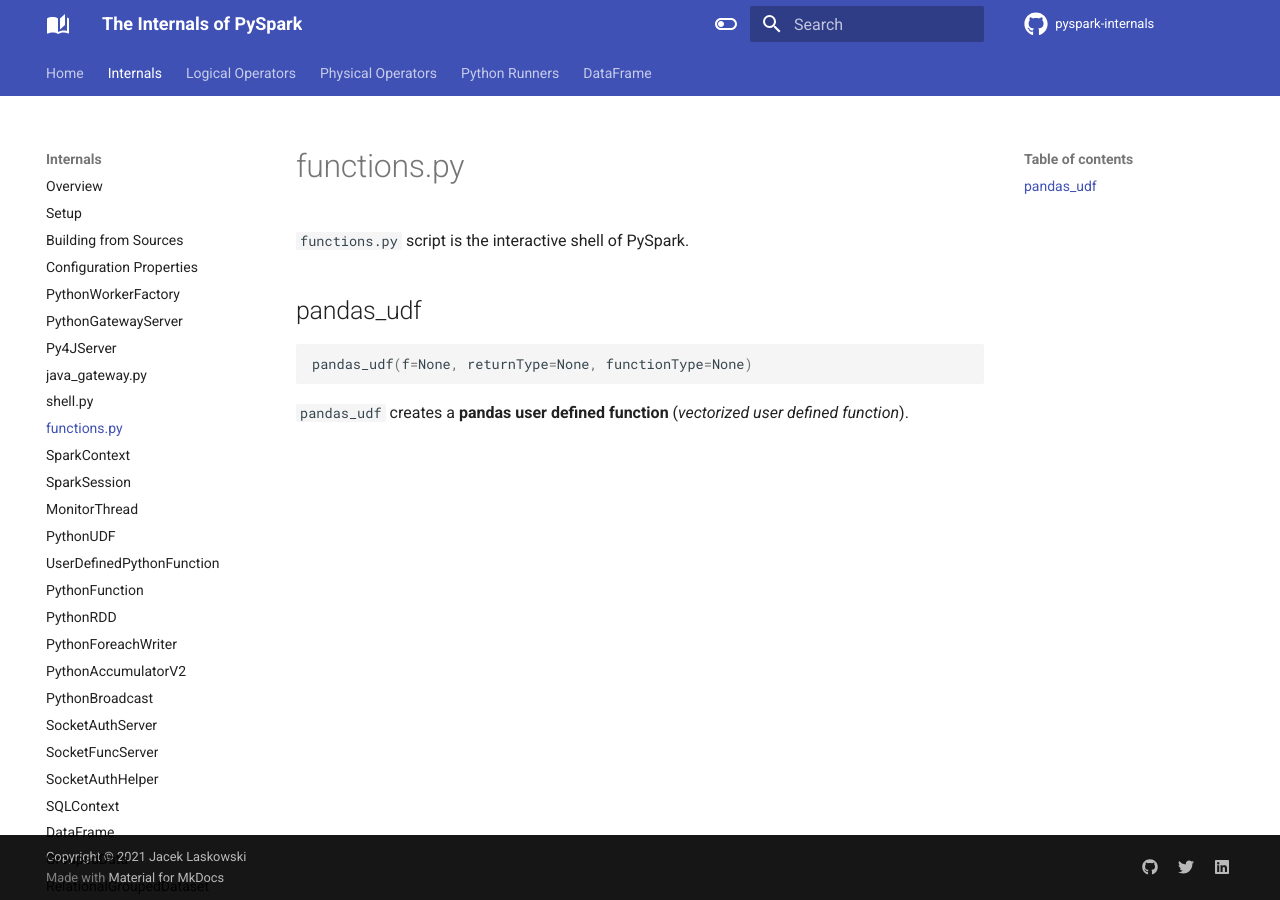
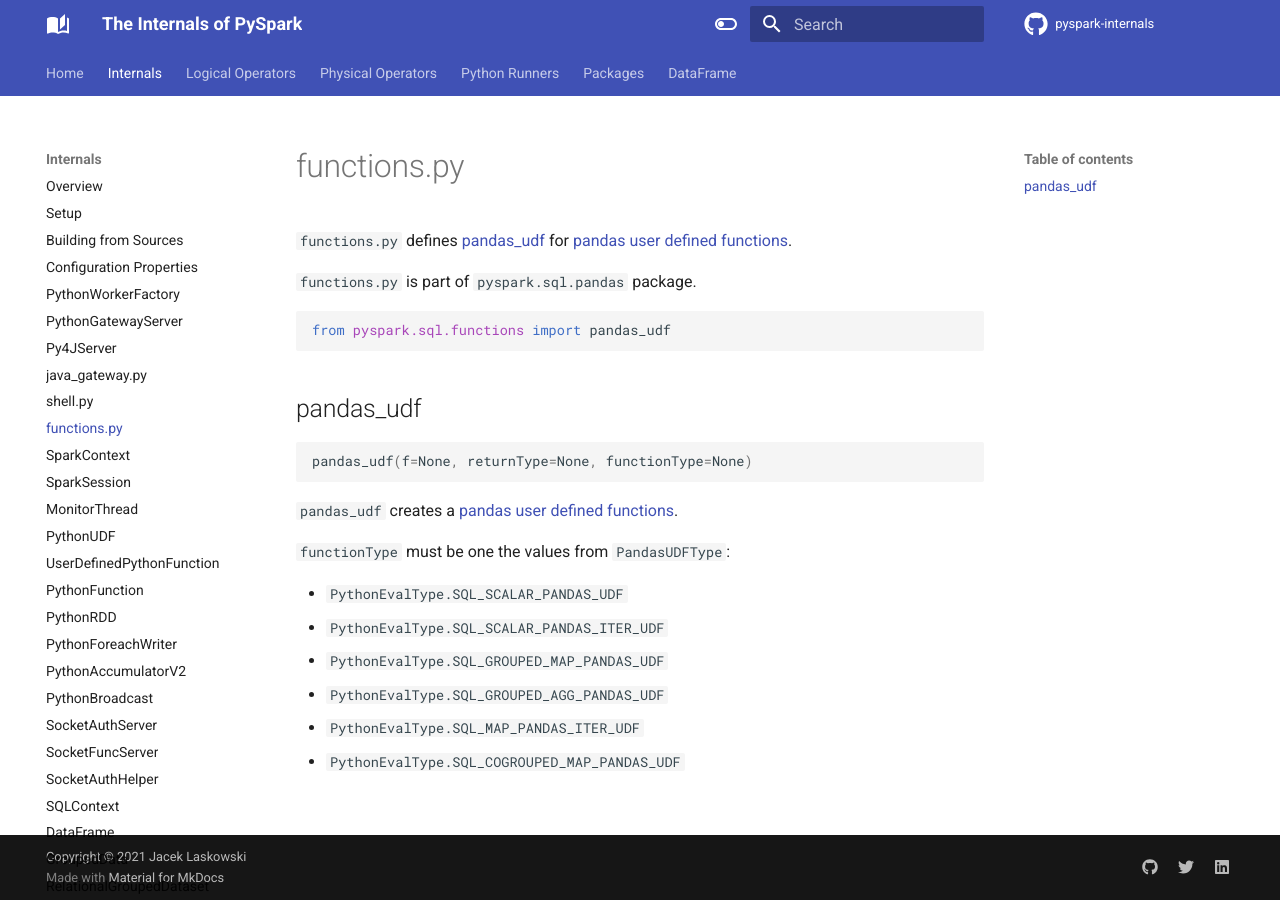
Before and after one commit to japila-books/pyspark-internals, an MkDocs documentation site: the page built from docs/functions.md, in a window 1280 px wide. Built offline with MkDocs 1.6.1 and Material for MkDocs 9.7.7, drawn with Linux system fonts in a browser that asks for light colours; comment, search, counter and statistics services are not loaded.

Commit message:
Pandas User Defined Functions

````diff
--- a/docs/functions.md
+++ b/docs/functions.md
@@ -1,6 +1,12 @@
 # functions.py
 
-`functions.py` script is the interactive shell of PySpark.
+`functions.py` defines [pandas_udf](#pandas_udf) for [pandas user defined functions](overview.md#pandas-user-defined-functions).
+
+`functions.py` is part of `pyspark.sql.pandas` package.
+
+```python
+from pyspark.sql.functions import pandas_udf
+```
 
 ## <span id="pandas_udf"> pandas_udf
 
@@ -8,4 +14,13 @@
 pandas_udf(f=None, returnType=None, functionType=None)
 ```
 
-`pandas_udf` creates a **pandas user defined function** (_vectorized user defined function_).
+`pandas_udf` creates a [pandas user defined functions](overview.md#pandas-user-defined-functions).
+
+`functionType` must be one the values from `PandasUDFType`:
+
+* `PythonEvalType.SQL_SCALAR_PANDAS_UDF`
+* `PythonEvalType.SQL_SCALAR_PANDAS_ITER_UDF`
+* `PythonEvalType.SQL_GROUPED_MAP_PANDAS_UDF`
+* `PythonEvalType.SQL_GROUPED_AGG_PANDAS_UDF`
+* `PythonEvalType.SQL_MAP_PANDAS_ITER_UDF`
+* `PythonEvalType.SQL_COGROUPED_MAP_PANDAS_UDF`
--- a/mkdocs.yml
+++ b/mkdocs.yml
@@ -122,6 +122,8 @@
     - DataFrame: DataFrame.md
     - GroupedData: GroupedData.md
     - RelationalGroupedDataset: RelationalGroupedDataset.md
+    - UDFRegistration: UDFRegistration.md
+    - UserDefinedFunction: UserDefinedFunction.md
     - Mixins:
       - PandasCogroupedOps: PandasCogroupedOps.md
       - PandasConversionMixin: PandasConversionMixin.md
@@ -139,5 +141,9 @@
     - PythonRunner: PythonRunner.md
     - ArrowPythonRunner: ArrowPythonRunner.md
     - PythonUDFRunner: PythonUDFRunner.md
+  - Packages:
+    - pyspark.sql:
+      - udf.py: pyspark/sql/udf.md
+      - functions.py: pyspark/sql/functions.md
   - DataFrame:
     - toPandas: dataframe/toPandas.md
````
Also changed, not shown: docs/UDFRegistration.md (added, +3 -0 lines), docs/UserDefinedFunction.md (added, +3 -0 lines), docs/overview.md (+17 -0 lines), docs/pyspark/sql/functions.md (added, +11 -0 lines), docs/pyspark/sql/udf.md (added, +20 -0 lines).
